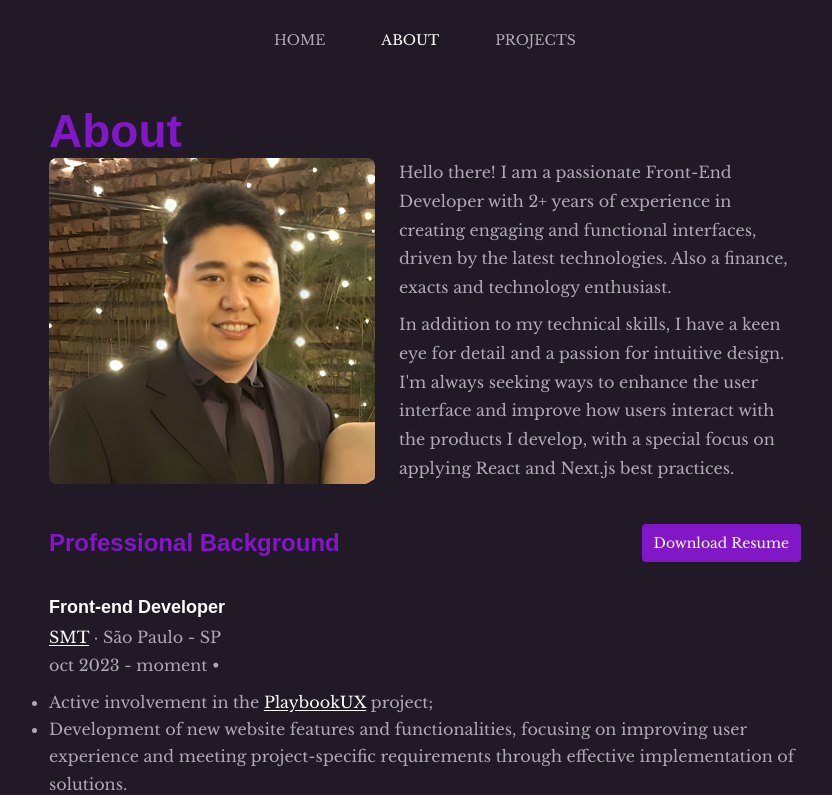
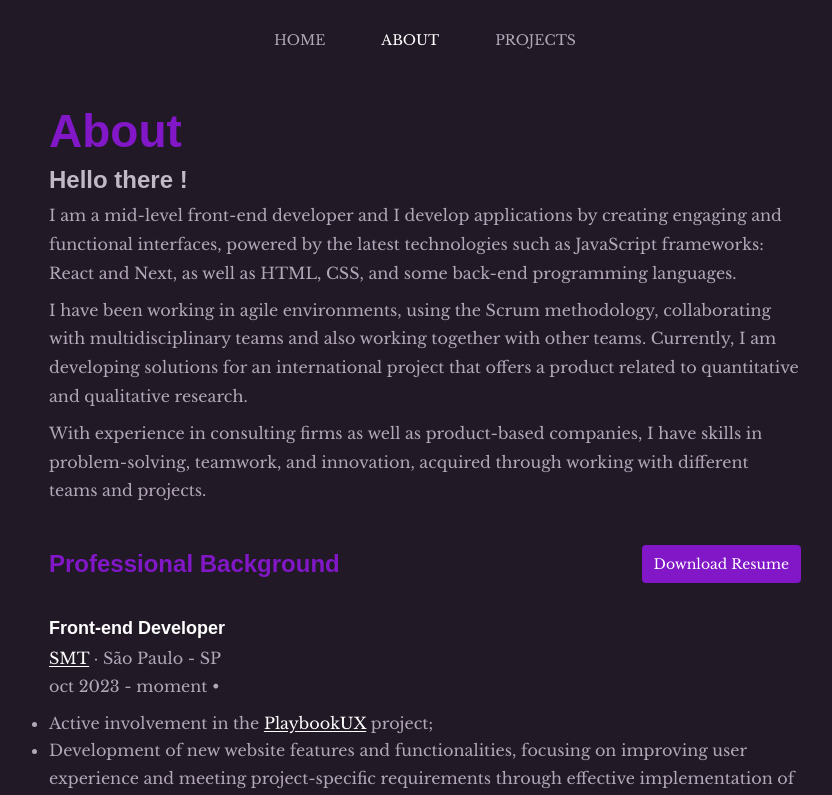
Before and after one commit to bzenky/bzenky.dev, a Next.js app: page /about in a window 1280 px wide. Shown: the top 795 px of the page, without its empty margins (215-1047 px from the left). Built offline with nearby package versions, Linux system fonts and the light colour scheme; a web font is replaced by a local one.

Commit message:
chore: about

```diff
--- a/src/pages/about.tsx
+++ b/src/pages/about.tsx
@@ -1,5 +1,4 @@
 import Head from "next/head"
-import Image from "next/image"
 import {
     AboutContainer,
     BioWrapper,
@@ -7,9 +6,7 @@ import {
     ExperiencesHeader,
     ExperiencesContainer,
     Main,
-    PhotoBioWrapper
 } from "../../styles/pages/about"
-import profilePhoto from '../assets/zenky.png'
 import { dateDifferenceStartEndJob } from "../utils/dateDifferenceStartEndJob"
 
 export default function About() {
@@ -24,14 +21,12 @@ export default function About() {
             <AboutContainer>
                 <h1>About</h1>
                 <Main>
-                    <PhotoBioWrapper>
-                        <Image src={profilePhoto} alt="Zenky's Profile Photo" priority width={326} height={326} />
-
-                        <BioWrapper>
-                            <p>Hello there! I am a passionate Front-End Developer with 2+ years of experience in creating engaging and functional interfaces, driven by the latest technologies. Also a finance, exacts and technology enthusiast.</p>
-                            <p>In addition to my technical skills, I have a keen eye for detail and a passion for intuitive design. I&apos;m always seeking ways to enhance the user interface and improve how users interact with the products I develop, with a special focus on applying React and Next.js best practices.</p>
-                        </BioWrapper>
-                    </PhotoBioWrapper>
+                    <BioWrapper>
+                        <h2>Hello there !</h2>
+                        <p>I am a mid-level front-end developer and I develop applications by creating engaging and functional interfaces, powered by the latest technologies such as JavaScript frameworks: React and Next, as well as HTML, CSS, and some back-end programming languages.</p>
+                        <p>I have been working in agile environments, using the Scrum methodology, collaborating with multidisciplinary teams and also working together with other teams. Currently, I am developing solutions for an international project that offers a product related to quantitative and qualitative research.</p>
+                        <p>With experience in consulting firms as well as product-based companies, I have skills in problem-solving, teamwork, and innovation, acquired through working with different teams and projects.</p>
+                    </BioWrapper>
 
                     <ExperiencesContainer>
                         <ExperiencesHeader>
--- a/styles/pages/about.ts
+++ b/styles/pages/about.ts
@@ -20,23 +20,12 @@ export const Main = styled.main`
     }
 `
 
-export const PhotoBioWrapper = styled.div`
-    display: flex;
-    gap: 24px;
-
-    img {
-        max-width: 326px;
-        border-radius: 8px;
-    }
-
-    @media only screen and (max-width: 768px) {
-        flex-wrap: wrap;
-        justify-content: center;
-    }
-`
-
 export const BioWrapper = styled.div`
     line-height: 1.8;
+
+    h2 {
+        color: #C1B9C6;
+    }
 
     p {
         color: #B2A7B8;
```
Also changed, not shown: 1 other file (tests, documents, lock files or other folders).
